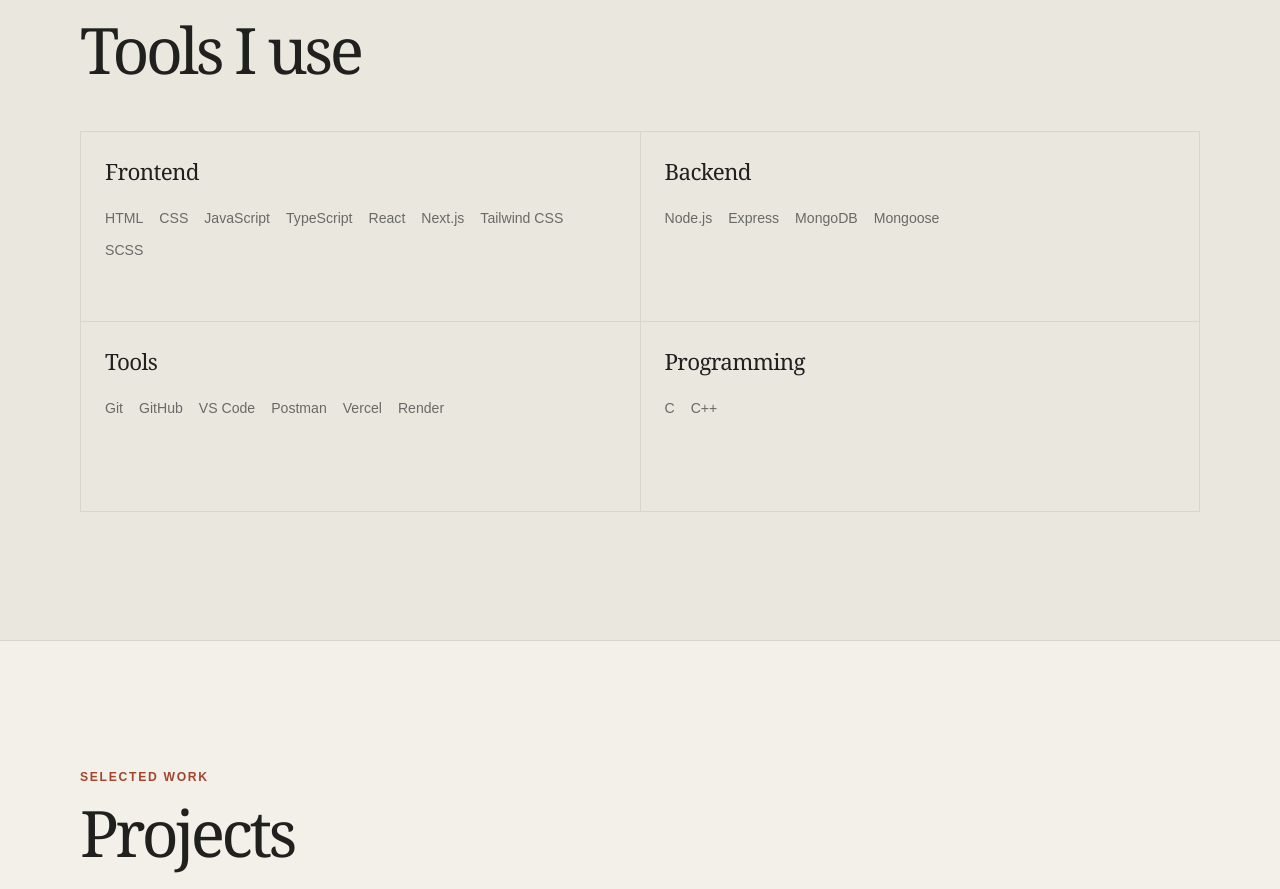
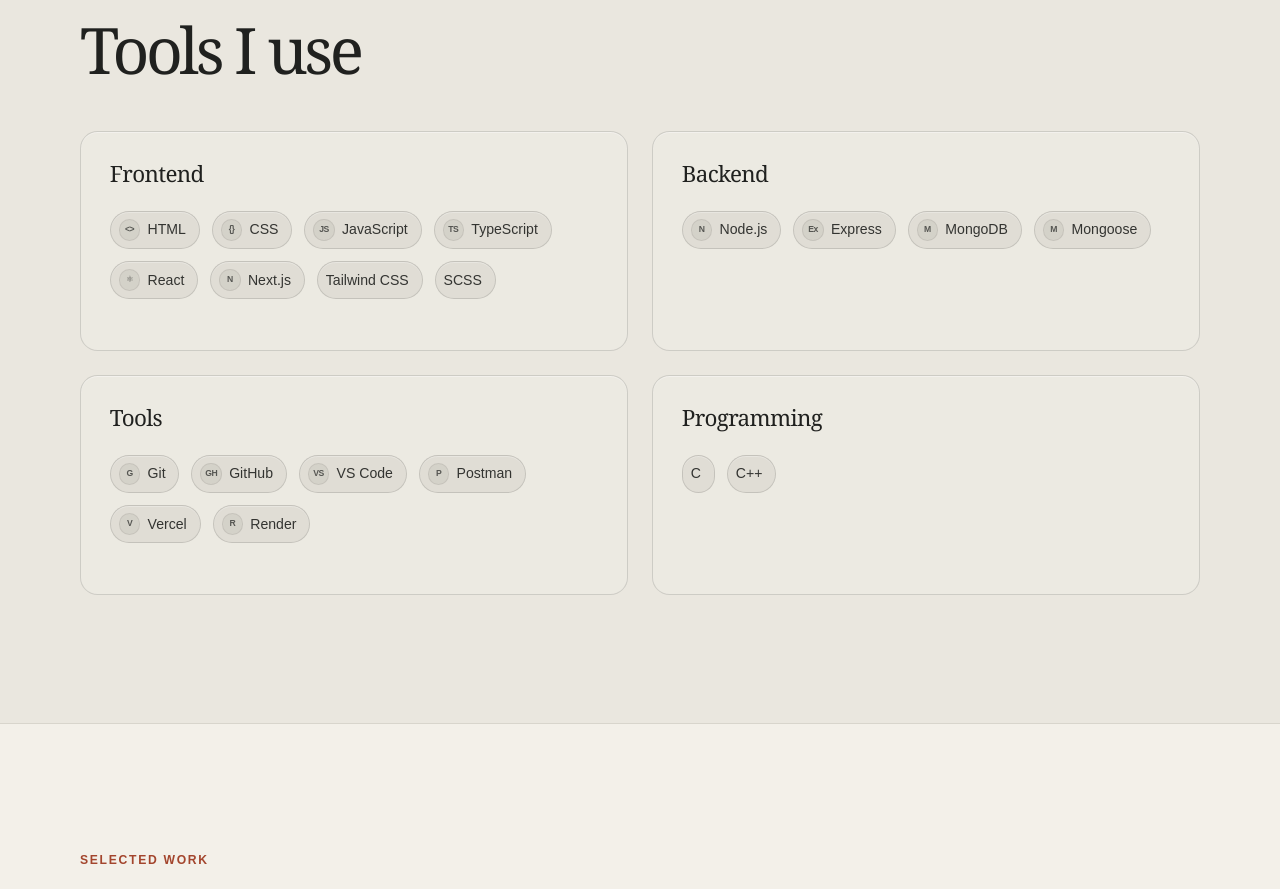
Before and after one commit to Vaibhav6234/Portfolio-, a React (Vite) app: page / in a window 1280 px wide. Shown: the part 1624-2513 px from the top of the page. Built offline with nearby package versions, Linux system fonts and the light colour scheme.

Commit message:
feat: enhance skills section with icons and improved styling

```diff
--- a/src/components/Skills.jsx
+++ b/src/components/Skills.jsx
@@ -1,19 +1,43 @@
 const skillCategories = [
   {
     category: 'Frontend',
-    skills: ['HTML', 'CSS', 'JavaScript', 'TypeScript', 'React', 'Next.js', 'Tailwind CSS', 'SCSS'],
+    skills: [
+      { name: 'HTML', icon: '<>' },
+      { name: 'CSS', icon: '{}' },
+      { name: 'JavaScript', icon: 'JS' },
+      { name: 'TypeScript', icon: 'TS' },
+      { name: 'React', icon: '⚛' },
+      { name: 'Next.js', icon: 'N' },
+      { name: 'Tailwind CSS', icon: '' },
+      { name: 'SCSS', icon: '' },
+    ],
   },
   {
     category: 'Backend',
-    skills: ['Node.js', 'Express', 'MongoDB', 'Mongoose'],
+    skills: [
+      { name: 'Node.js', icon: 'N' },
+      { name: 'Express', icon: 'Ex' },
+      { name: 'MongoDB', icon: 'M' },
+      { name: 'Mongoose', icon: 'M' },
+    ],
   },
   {
     category: 'Tools',
-    skills: ['Git', 'GitHub', 'VS Code', 'Postman', 'Vercel', 'Render'],
+    skills: [
+      { name: 'Git', icon: 'G' },
+      { name: 'GitHub', icon: 'GH' },
+      { name: 'VS Code', icon: 'VS' },
+      { name: 'Postman', icon: 'P' },
+      { name: 'Vercel', icon: 'V' },
+      { name: 'Render', icon: 'R' },
+    ],
   },
   {
     category: 'Programming',
-    skills: ['C','C++'],
+    skills: [
+      { name: 'C', icon: '' },
+      { name: 'C++', icon: '' },
+    ],
   },
 ];
 
@@ -28,7 +52,14 @@
         <article className="skill-group" key={group.category}>
           <h3>{group.category}</h3>
           <ul className="skill-list">
-            {group.skills.map((skill) => <li key={skill}>{skill}</li>)}
+            {group.skills.map((skill) => (
+              <li key={skill.name}>
+                <span className="skill-badge">
+                  {skill.icon && <span className="skill-icon">{skill.icon}</span>}
+                  <span>{skill.name}</span>
+                </span>
+              </li>
+            ))}
           </ul>
         </article>
       ))}
--- a/src/index.css
+++ b/src/index.css
@@ -312,15 +312,16 @@
 .skills-grid {
   display: grid;
   grid-template-columns: repeat(2, minmax(0, 1fr));
-  border-top: 1px solid var(--line);
-  border-left: 1px solid var(--line);
+  gap: 1.5rem;
 }
 
 .skill-group {
-  min-height: 190px;
-  padding: 1.5rem;
-  border-right: 1px solid var(--line);
-  border-bottom: 1px solid var(--line);
+  min-height: 220px;
+  padding: 1.6rem 1.8rem 1.8rem;
+  border: 1px solid rgba(32, 33, 31, 0.15);
+  border-radius: 1.1rem;
+  background: rgba(255, 255, 255, 0.12);
+  box-shadow: inset 0 1px 0 rgba(255, 255, 255, 0.35);
 }
 
 .skill-group h3,
@@ -337,9 +338,9 @@
 .project-tags {
   display: flex;
   flex-wrap: wrap;
-  gap: 0.55rem 1rem;
+  gap: 0.8rem 0.75rem;
   padding: 0;
-  margin: 1.25rem 0 0;
+  margin: 1.4rem 0 0;
   list-style: none;
 }
 
@@ -348,6 +349,34 @@
   color: var(--muted);
   font-size: 0.88rem;
   line-height: 1.6;
+}
+
+.skill-badge {
+  display: inline-flex;
+  align-items: center;
+  gap: 0.45rem;
+  padding: 0.38rem 0.8rem 0.42rem 0.5rem;
+  border-radius: 999px;
+  border: 1px solid rgba(32, 33, 31, 0.14);
+  background: rgba(142, 135, 124, 0.12);
+  color: rgba(32, 33, 31, 0.9);
+  box-shadow: inset 0 1px 0 rgba(255, 255, 255, 0.25);
+}
+
+.skill-icon {
+  min-width: 1.35rem;
+  height: 1.35rem;
+  display: inline-flex;
+  align-items: center;
+  justify-content: center;
+  padding: 0.12rem 0.2rem;
+  border-radius: 50%;
+  border: 1px solid rgba(32, 33, 31, 0.08);
+  background: rgba(32, 33, 31, 0.06);
+  color: rgba(32, 33, 31, 0.7);
+  font-size: 0.54rem;
+  font-weight: 700;
+  letter-spacing: -0.06em;
 }
 
 .projects-grid {
```
